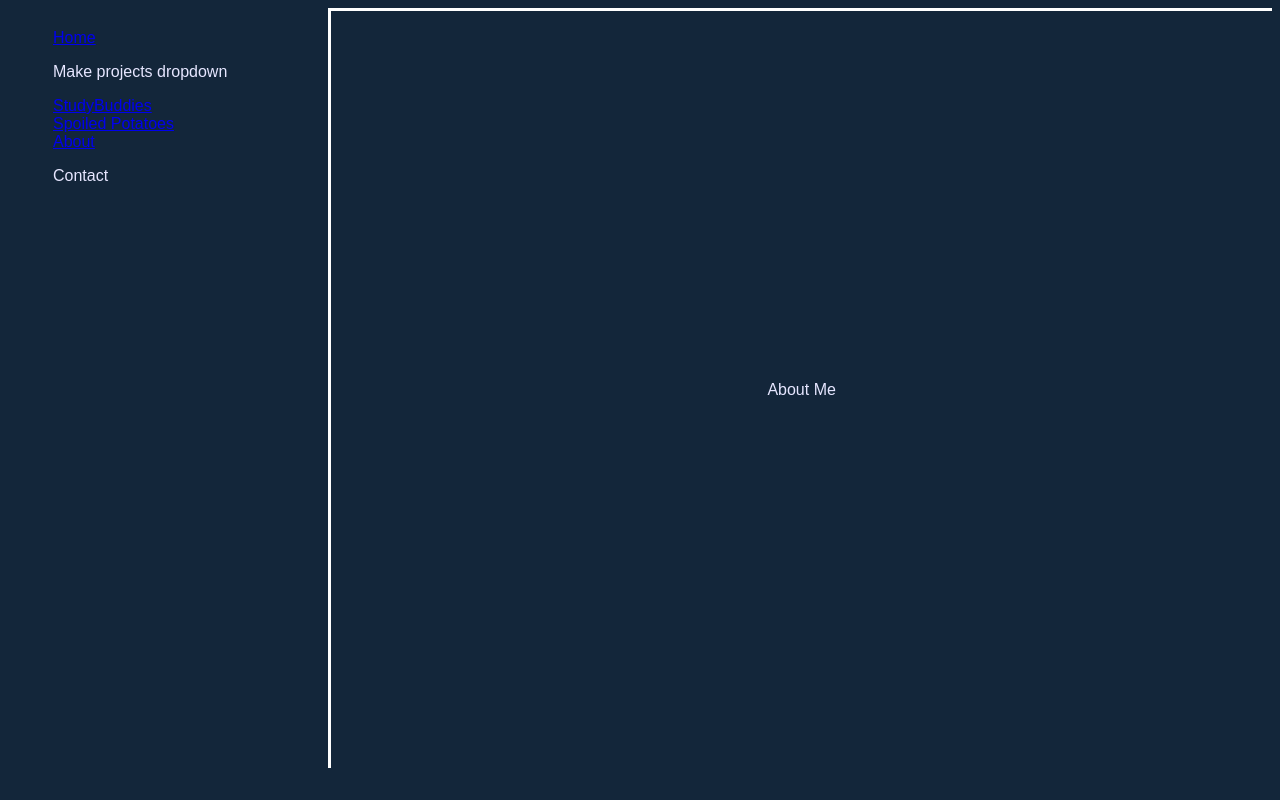
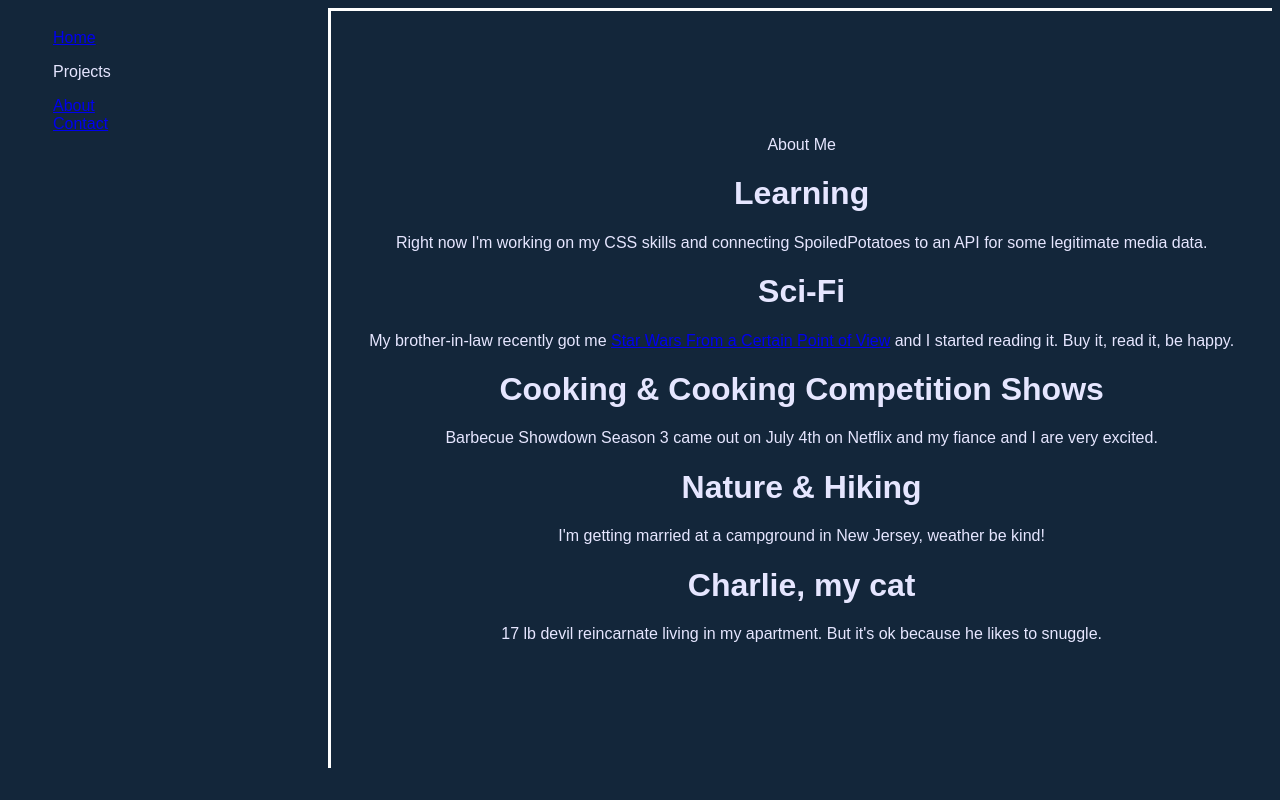
Before and after one commit to clozzi/portfolio, a React (Vite) app: page /about in a window 1280 px wide. Built offline with nearby package versions, Linux system fonts and the light colour scheme.

Commit message:
project dropdown in nav; about and contact base

```diff
--- a/src/index.css
+++ b/src/index.css
@@ -33,3 +33,27 @@ body {
 .project li {
   list-style-type: none;
 }
+
+.drop-projects {
+  position: relative;
+  display: inline-block;
+}
+
+.drop-links {
+  display: none;
+  padding: 10px;
+  position: absolute;
+  background-color: white;
+  color: #13263a;
+  min-width: 160px;
+  box-shadow: 0px 8px 16px 0px rgba(0,0,0,0.2);
+  z-index: 1;
+}
+
+.drop-projects:hover .drop-links {display: block;}
+
+.proj-links {
+  padding: 12px 16px;
+  text-decoration: none;
+  display: block;
+}
--- a/src/main.jsx
+++ b/src/main.jsx
@@ -8,6 +8,7 @@ import Index from './routes/index'
 import About from './routes/about'
 import StudyBuddies from './routes/sb'
 import SpoiledPotatoes from './routes/sp'
+import Contact from './routes/contact'
 
 const router = createBrowserRouter(
   createRoutesFromElements(
@@ -30,6 +31,10 @@ const router = createBrowserRouter(
           path='/about'
           element={<About />}
         />
+        <Route
+          path='/contact'
+          element={<Contact />}
+        />
       </Route>
     </Route>
   )
--- a/src/routes/about.jsx
+++ b/src/routes/about.jsx
@@ -1,7 +1,32 @@
 function About() {
     return (
-        <div>
+        <div className="about">
             <p>About Me</p>
+            {/* clickable photo to proceed to bio and interest */}
+            {/* photo of me with interests as thought bubbles */}
+            <div className="interests-container">
+                <div className="interest">
+                    <h1>Learning</h1>
+                    {/* add image for each interest */}
+                    <p>Right now I'm working on my CSS skills and connecting SpoiledPotatoes to an API for some legitimate media data.</p>
+                </div>
+                <div className="interest">
+                    <h1>Sci-Fi</h1>
+                    <p>My brother-in-law recently got me <a target="_blank" rel="noopener noreferrer" href="https://starwars.fandom.com/wiki/From_a_Certain_Point_of_View">Star Wars From a Certain Point of View</a> and I started reading it. Buy it, read it, be happy.</p>
+                </div>
+                <div className="interest">
+                    <h1>Cooking & Cooking Competition Shows</h1>
+                    <p>Barbecue Showdown Season 3 came out on July 4th on Netflix and my fiance and I are very excited.</p>
+                </div>
+                <div className="interest">
+                    <h1>Nature & Hiking</h1>
+                    <p>I'm getting married at a campground in New Jersey, weather be kind!</p>
+                </div>
+                <div className="interest">
+                    <h1>Charlie, my cat</h1>
+                    <p>17 lb devil reincarnate living in my apartment. But it's ok because he likes to snuggle.</p>
+                </div>
+            </div>
         </div>
     )
 }
--- a/src/routes/app.jsx
+++ b/src/routes/app.jsx
@@ -9,20 +9,19 @@ function App() {
           <li>
             <Link to={"/"}>Home</Link>
           </li>
-          <li>
-            <p>Make projects dropdown</p>
-          </li>
-          <li>
-            <Link to={"/studybuddies"}>StudyBuddies</Link>
-          </li>
-          <li>
-            <Link to={"/spoiled-potatoes"}>Spoiled Potatoes</Link>
+          <li className="drop-projects">
+            <p className="drop-title">Projects</p>
+            <div className="drop-links">
+              <Link to={"/studybuddies"} className="proj-links">StudyBuddies</Link>
+              {/* <br /> */}
+              <Link to={"/spoiled-potatoes"} className="proj-links">Spoiled Potatoes</Link>
+            </div>
           </li>
           <li>
             <Link to={"/about"}>About</Link>
           </li>
           <li>
-            <p>Contact</p>
+            <Link to={"/contact"}>Contact</Link>
           </li>
         </ul>
       </div>
--- /dev/null
+++ b/src/routes/contact.jsx
@@ -0,0 +1,9 @@
+function Contact() {
+    return (
+        <div>
+            <p>Email, linkedin, medium, github</p>
+        </div>
+    )
+}
+
+export default Contact
--- a/src/routes/index.jsx
+++ b/src/routes/index.jsx
@@ -1,7 +1,11 @@
 function Index() {
     return (
         <div>
-            <p>Landing page goes here</p>
+            <h1>Chris Lozzi</h1>
+            <h4>Developer, Learner, Sci-Fi Lover</h4>
+            <div>
+                {/* put projects here? contact/links? */}
+            </div>
         </div>
     )
 }
```
